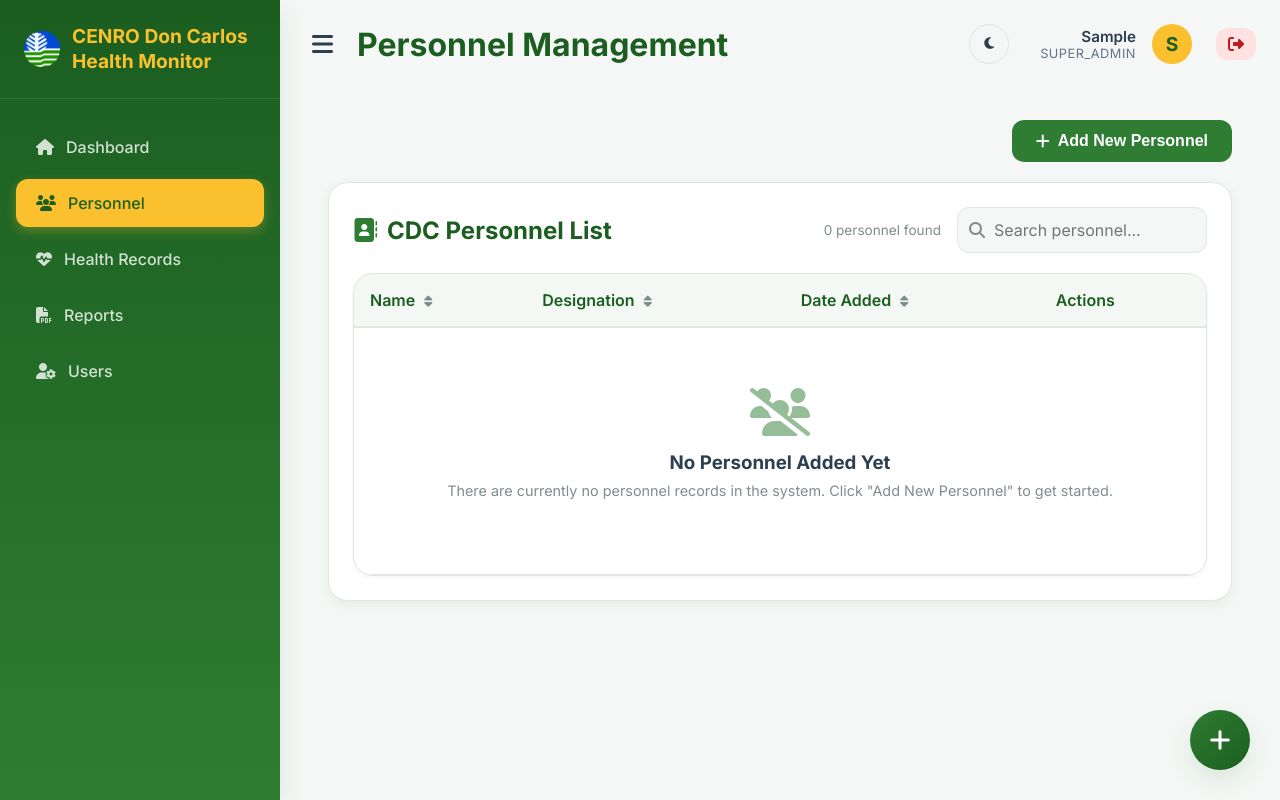
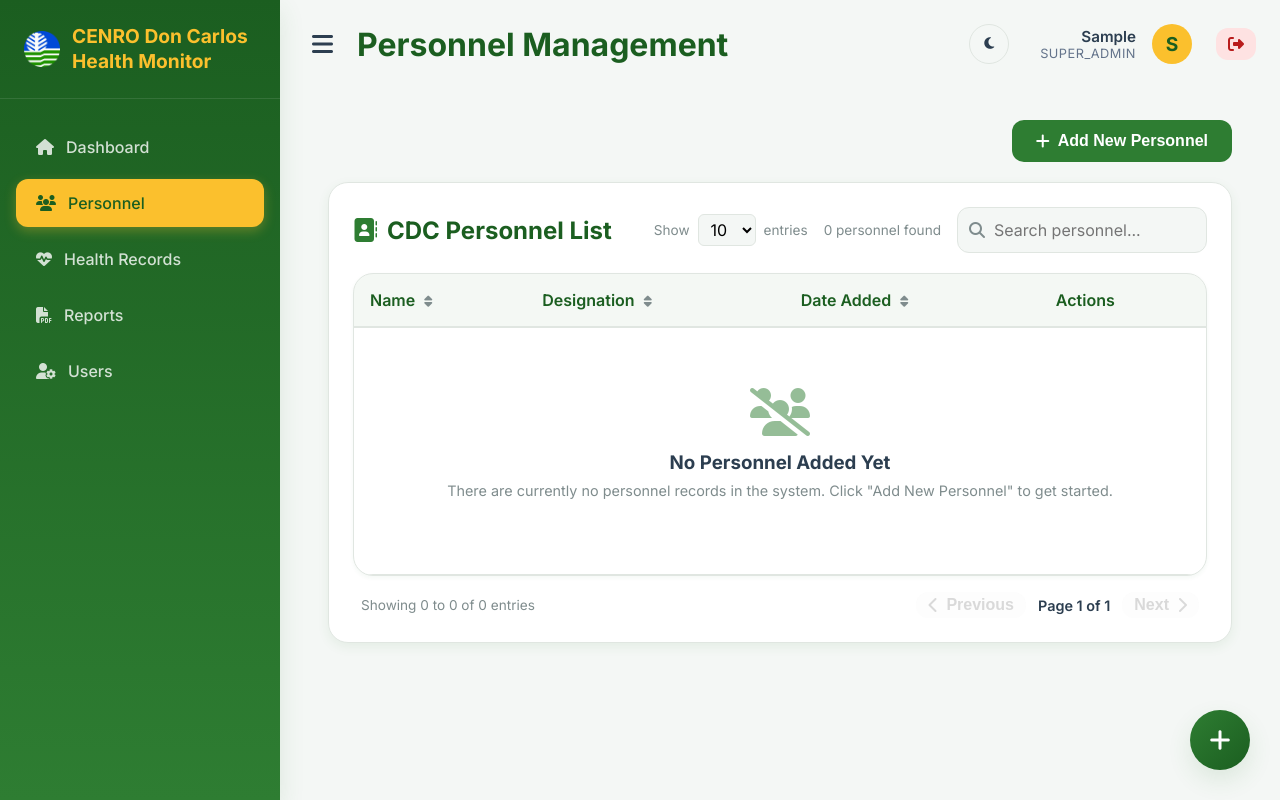
Before and after one commit to kiradogzy/CENRO-Health-Wellness-Monitor, a Flask app: page /personnel in a window 1280 px wide. Run offline with Flask 3, Linux system fonts and the light colour scheme; the visitor is signed in with stand-in values (Sample User, id 1); data that the repository does not hold is empty.

Commit message:
Feature: Added client-side pagination and display controls to Personnel List

```diff
--- a/templates/personnel.html
+++ b/templates/personnel.html
@@ -18,6 +18,18 @@
             <i class="fa-solid fa-address-book" style="margin-right: 10px; color: var(--denr-green);"></i>CDC Personnel List
         </h2>
         <div style="display: flex; gap: 16px; align-items: center; margin-left: auto;">
+            <!-- Entries per page dropdown -->
+            <div style="display: flex; align-items: center; gap: 8px;">
+                <label for="entriesPerPage" style="font-size: 0.85rem; color: var(--text-muted);">Show</label>
+                <select id="entriesPerPage" class="form-control" style="width: auto; padding: 4px 8px; border-radius: 6px;" onchange="updatePagination()">
+                    <option value="5">5</option>
+                    <option value="10" selected>10</option>
+                    <option value="20">20</option>
+                    <option value="all">All</option>
+                </select>
+                <label for="entriesPerPage" style="font-size: 0.85rem; color: var(--text-muted);">entries</label>
+            </div>
+
             <span style="font-size: 0.85rem; color: var(--text-muted);" id="personnelCount">
                 {{ personnel | length }} personnel found
             </span>
@@ -73,6 +85,16 @@
                 {% endfor %}
             </tbody>
         </table>
+    </div>
+
+    <!-- Pagination UI -->
+    <div style="display: flex; justify-content: space-between; align-items: center; margin-top: 16px; flex-wrap: wrap; gap: 12px; padding: 0 8px;">
+        <span style="font-size: 0.85rem; color: var(--text-muted);" id="paginationInfo">Showing 0 to 0 of 0 entries</span>
+        <div class="pagination" style="display: flex; gap: 4px;" id="paginationControls">
+            <button class="btn page-link" id="prevPageBtn" onclick="changePage(-1)" style="padding: 4px 12px; border-radius: var(--radius-md);"><i class="fa-solid fa-chevron-left"></i> Previous</button>
+            <span id="pageNumbers" style="display: flex; gap: 4px; align-items: center; margin: 0 8px; font-weight: 600; font-size: 0.9rem; color: var(--text-main);"></span>
+            <button class="btn page-link" id="nextPageBtn" onclick="changePage(1)" style="padding: 4px 12px; border-radius: var(--radius-md);">Next <i class="fa-solid fa-chevron-right"></i></button>
+        </div>
     </div>
 </div>
 
@@ -162,6 +184,107 @@
 
 {% block scripts %}
 <script>
+    let currentPage = 1;
+    let filteredRows = [];
+
+    // Override base.html filterTable
+    window.filterTable = function(tableId, query) {
+        query = query.toLowerCase();
+        const table = document.getElementById(tableId);
+        const tr = table.getElementsByTagName("tr");
+
+        filteredRows = []; // reset
+
+        for (let i = 1; i < tr.length; i++) {
+            if (tr[i].getElementsByTagName("td").length > 1) { // Skip empty state row
+                const rowText = tr[i].textContent || tr[i].innerText;
+                if (rowText.toLowerCase().indexOf(query) > -1) {
+                    filteredRows.push(tr[i]);
+                    tr[i].style.display = ""; // Temporarily show
+                } else {
+                    tr[i].style.display = "none";
+                }
+            }
+        }
+
+        currentPage = 1; // Reset to page 1 on search
+        updatePagination();
+    };
+
+    window.updatePagination = function() {
+        const table = document.getElementById('personnelTable');
+        const tr = table.getElementsByTagName("tr");
+
+        // If not initialized (no search happened), populate filteredRows
+        if (filteredRows.length === 0 && document.getElementById('personnelSearch').value === '') {
+            for (let i = 1; i < tr.length; i++) {
+                if (tr[i].getElementsByTagName("td").length > 1) {
+                    filteredRows.push(tr[i]);
+                }
+            }
+        }
+
+        const select = document.getElementById('entriesPerPage');
+        const entries = select.value === 'all' ? filteredRows.length : parseInt(select.value);
+        const totalEntries = filteredRows.length;
+        const totalPages = Math.ceil(totalEntries / (entries || 1)) || 1;
+
+        // Enforce page bounds
+        if (currentPage > totalPages) currentPage = totalPages;
+        if (currentPage < 1) currentPage = 1;
+
+        const startIndex = (currentPage - 1) * entries;
+        const endIndex = select.value === 'all' ? totalEntries : Math.min(startIndex + entries, totalEntries);
+
+        // Hide all filtered rows, then show only the slice for this page
+        filteredRows.forEach((row, index) => {
+            if (index >= startIndex && index < endIndex) {
+                row.style.display = "";
+            } else {
+                row.style.display = "none";
+            }
+        });
+
+        // Update Info
+        const info = document.getElementById('paginationInfo');
+        if (totalEntries === 0) {
+            info.innerText = "Showing 0 to 0 of 0 entries";
+        } else {
+            info.innerText = `Showing ${startIndex + 1} to ${endIndex} of ${totalEntries} entries`;
+        }
+
+        // Update Counter
+        const counter = document.getElementById('personnelCount');
+        if (counter) {
+            counter.innerText = totalEntries + ' personnel found';
+        }
+
+        // Update Buttons
+        const prevBtn = document.getElementById('prevPageBtn');
+        const nextBtn = document.getElementById('nextPageBtn');
+
+        prevBtn.disabled = currentPage === 1;
+        nextBtn.disabled = currentPage === totalPages;
+
+        prevBtn.style.opacity = currentPage === 1 ? '0.5' : '1';
+        nextBtn.style.opacity = currentPage === totalPages ? '0.5' : '1';
+
+        prevBtn.style.pointerEvents = currentPage === 1 ? 'none' : 'auto';
+        nextBtn.style.pointerEvents = currentPage === totalPages ? 'none' : 'auto';
+
+        document.getElementById('pageNumbers').innerText = `Page ${currentPage} of ${totalPages}`;
+    };
+
+    window.changePage = function(direction) {
+        currentPage += direction;
+        updatePagination();
+    };
+
+    // Initialize pagination on load
+    document.addEventListener("DOMContentLoaded", function() {
+        updatePagination();
+    });
+
     function openAddPersonnelModal() {
         document.getElementById('addPersonnelModal').classList.add('show');
         setTimeout(() => document.querySelector('#addPersonnelModal input[name="first_name"]').focus(), 100);
```
